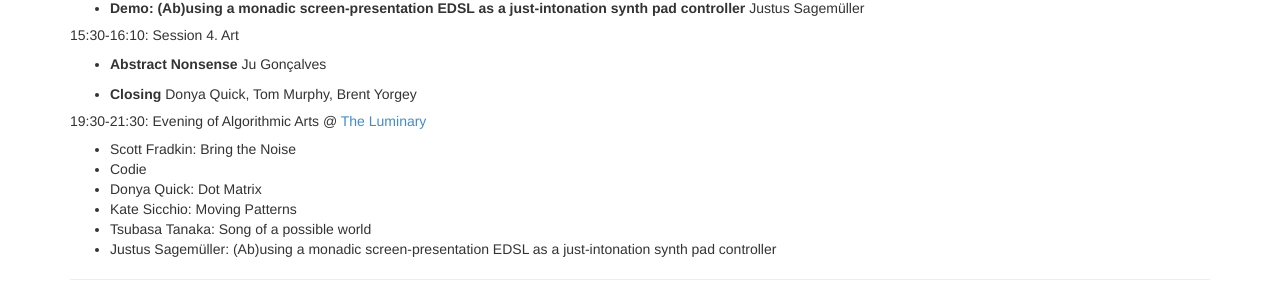
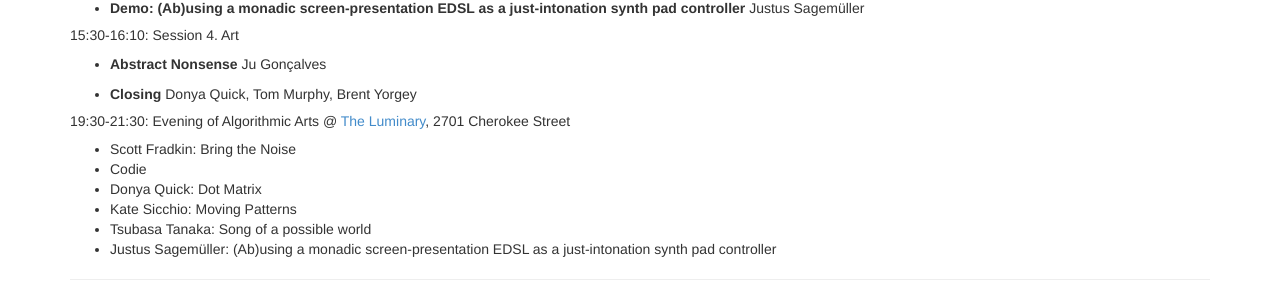
Before and after one commit to functional-art/functional-art.github.com, a Jekyll site: the page built from 2018/index.md, in a window 1280 px wide. Shown: the part 1125-1426 px from the top of the page. Built offline with Jekyll 4.4.1, drawn with Linux system fonts in a browser that asks for light colours; nearby versions of some CDN libraries.

Commit message:
update with address of performance evening

```diff
--- a/2018/index.md
+++ b/2018/index.md
@@ -92,7 +92,7 @@ website](https://icfp18.sigplan.org/track/farm-2018-papers#program).
 * **Closing**
   Donya Quick, Tom Murphy, Brent Yorgey
 
-##### 19:30-21:30: Evening of Algorithmic Arts @ [The Luminary](https://theluminaryarts.com/)
+##### 19:30-21:30: Evening of Algorithmic Arts @ [The Luminary](https://theluminaryarts.com/), 2701 Cherokee Street
 
 - Scott Fradkin: Bring the Noise
 - Codie
```
